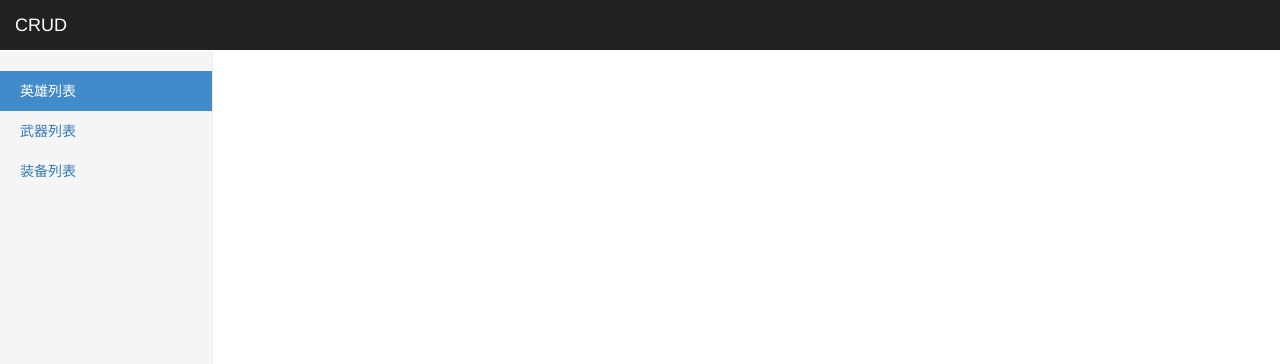
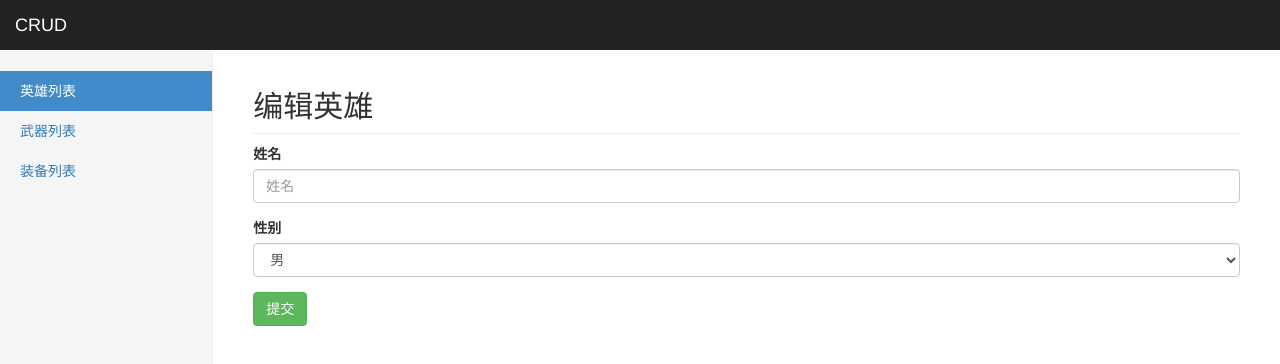
Before and after one commit to gyyxtx/hero, a Vue app: page /#/hero/edit/1 in a window 1280 px wide. Shown: the top 364 px of the page. Built offline with nearby package versions, Linux system fonts and the light colour scheme; no server answers.

Commit message:
配置动态路由,实现编辑按钮功能

```diff
--- a/src/router.js
+++ b/src/router.js
@@ -14,6 +14,7 @@ import WeaponList from './view/weapon/WeaponList.vue'
 import EquipList from './view/equip/EquipList.vue'
 // 导入heroadd组件
 import HeroAdd from './view/hero/HeroAdd.vue'
+import HeroEdit from './view/hero/HeroEdit.vue'
 // 创建路由对象
 const router = new VueRouter({
     // 当浏览器中地址栏的地址和routerlinka标签精确匹配,会添加
@@ -30,7 +31,8 @@ const router = new VueRouter({
     {name:'hero',path:'/hero',component:HeroList},
     {name:"weapon",path:'/weapon',component:WeaponList},
     {name:'equip',path:'/equip',component:EquipList},
-    {name:'heroadd',path:'/hero/add',component:HeroAdd}
+    {name:'heroadd',path:'/hero/add',component:HeroAdd},
+    {name:'heroedit',path:'/hero/edit/:id',component:HeroEdit,props:true}
   ]
 })
 
--- a/src/view/hero/HeroAdd.vue
+++ b/src/view/hero/HeroAdd.vue
@@ -42,7 +42,7 @@ export default {
     axios
     .post('http://localhost:3000/heroes',this.formData)
     .then((res)=>{
-      console.log(this.formData)
+      // console.log(this.formData)
       if(res.status==201){
         // 添加成功后,跳转页面(编程式导航)
         this.$router.push('/hero');
--- /dev/null
+++ b/src/view/hero/HeroEdit.vue
@@ -0,0 +1,72 @@
+<template>
+    <div class="col-sm-9 col-sm-offset-3 col-md-10 col-md-offset-2 main">
+    <h2 class="sub-header">编辑英雄</h2>
+    <form>
+      <div class="form-group">
+        <label for="txtname">姓名</label>
+        <input type="text" class="form-control" id="txtname" placeholder="姓名" v-model="list.name" />
+      </div>
+      <div class="form-group">
+        <label for="gender">性别</label>
+        <!-- <input type="password" class="form-control" id="exampleInputPassword1" placeholder="Password"/> -->
+        <select class="form-control" id="gender" v-model="list.gender">
+            <option value="男">男</option>
+            <option value="女">女</option>
+        </select>
+      </div>
+
+      <button type="submit" class="btn btn-success" @click.prevent="updataData()">提交</button>
+    </form>
+  </div>
+</template>
+
+<script>
+import axios from 'axios'
+// 渲染页面->发送请求获取数据->修改数据,提交数据,跳转页面
+export default {
+    props:['id'],
+    data() {
+        return {
+            list:{
+                name:'',
+                gender:'男'
+            }
+        }
+    },
+    mounted(){
+        this.getData()
+    },
+    methods:{
+        // 发送请求获取数据
+        getData(){
+           axios
+           .get(`http://localhost:3000/heroes/${this.id}`)
+           .then(res=>{
+               const {status,data}=res;
+               if(status==200){
+                   this.list=data;
+               }
+           })
+        },
+        // 更新数据,点击按钮,提交数据,跳转页面
+        updataData(){
+            axios
+            .put(`http://localhost:3000/heroes/${this.id}`,this.list)
+            .then(res=>{
+                if(res.status==200){
+                    this.$router.push('/hero')
+                }else{
+                    alert('修改数据失败')
+                }
+            })
+            .catch(err=>{
+                alert('服务器异常')
+            })
+        }
+    }
+}
+</script>
+
+<style>
+
+</style>
--- a/src/view/hero/HeroList.vue
+++ b/src/view/hero/HeroList.vue
@@ -19,7 +19,8 @@
             <td>{{item.name}}</td>
             <td>{{item.gender}}</td>
             <td>
-              <a href="edit.html">编辑</a>
+              <!-- <a href="edit.html">编辑</a> -->
+              <router-link :to="{name:'heroedit',params:{id:item.id}}">编辑</router-link>
               &nbsp;&nbsp;
               <a href="javascript:" @click="del(item.id)">删除</a>
             </td>
```
